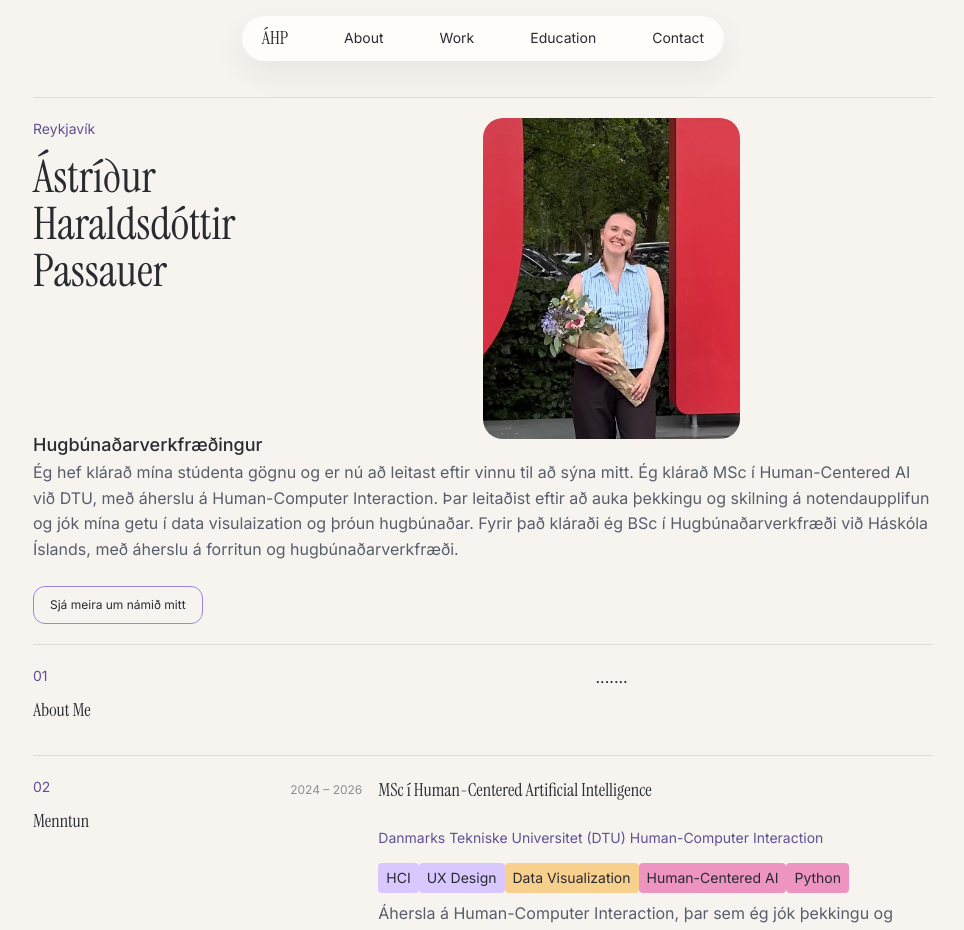
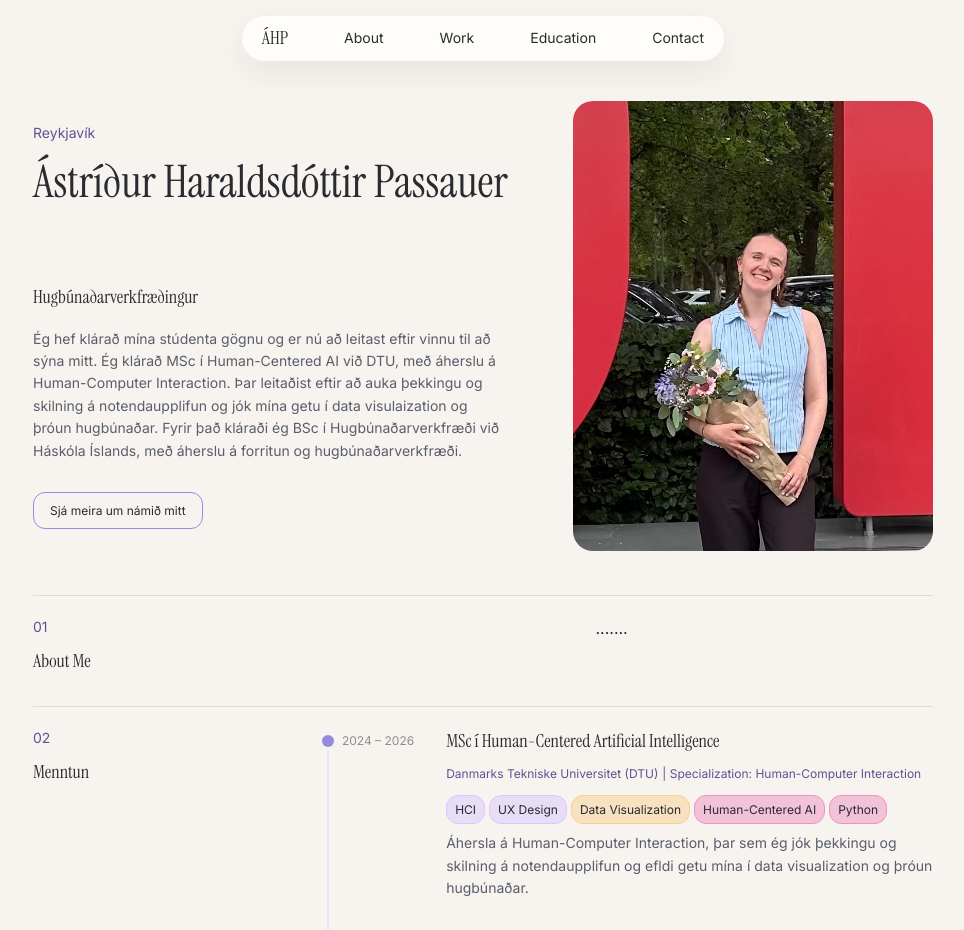
Before and after one commit to ahp9/portfolio_website, a React (Vite) app: page / in a window 1280 px wide. Shown: the top 930 px of the page, without its empty margins (157-1121 px from the left). Built offline with nearby package versions, Linux system fonts and the light colour scheme.

Commit message:
docs: finished hero and education sections

```diff
--- a/src/components/layout/Footer/Footer.css
+++ b/src/components/layout/Footer/Footer.css
@@ -5,6 +5,7 @@
     flex-direction: row;
     justify-content: space-between;
     align-items: center;
+    margin-top: var(--space-10);
 }
 
 .footer__text-container {
--- a/src/components/sections/Education/Education.css
+++ b/src/components/sections/Education/Education.css
@@ -4,15 +4,43 @@
     gap: var(--space-6);
 }
 
-.education__entry:not(:last-child) {
-    padding-bottom: var(--space-6);
-    border-bottom: 1px solid var(--color-border);
+.education__entry {
+    display: grid;
+    grid-template-columns: 140px 1fr;
+    column-gap: var(--space-4);
+    align-items: stretch;
 }
 
-.education__entry {
-    display: flex;
-    flex-direction: row;
-    gap: var(--space-4);
+.education__entry-period-container {
+    position: relative;
+    padding-right: var(--space-4);
+    text-align: right;
+}
+
+.education__entry-period-container::before {
+    content: "";
+    position: absolute;
+    top: var(--space-2);
+    left: var(--space-6);
+    width: var(--space-3);
+    height: var(--space-3);
+    border-radius: 50%;
+    background-color: var(--color-accent);
+    z-index: 1;
+}
+
+.education__entry-period-container::after {
+    content: "";
+    position: absolute;
+    top: var(--space-5);
+    bottom: calc(-1 * var(--space-6));
+    left: 2.3rem;
+    width: 2px;
+    background-color: var(--color-lavender);
+}
+
+.education__entry:last-child .education__entry-period-container::after {
+    display: none;
 }
 
 .education__entry-header {
@@ -27,6 +55,7 @@
     font-family: var(--font-display);
     color: var(--color-text-primary);
     font-weight: var(--font-weight-medium);
+    margin-bottom: var(--space-1);
 }
 
 .education__period {
@@ -42,13 +71,19 @@
 }
 
 .education__institution {
-    font-size: var(--text-sm);
+    font-size: var(--text-xs);
     color: var(--color-accent-text);
     margin-top: var(--space-1);
 }
 
+.education__tags {
+    display: flex;
+    flex-wrap: wrap;
+    gap: var(--space-1);
+}
+
 .education__description {
-    font-size: var(--text-base);
+    font-size: var(--text-sm);
     color: var(--color-text-secondary);
     line-height: var(--leading-body);
     margin-top: var(--space-2);
--- a/src/components/sections/Education/Education.tsx
+++ b/src/components/sections/Education/Education.tsx
@@ -19,7 +19,7 @@ function Education() {
               <div className="education__institution-container">
                 <p className="education__institution">{entry.institution}</p>
                 {entry.specialization && (
-                  <p className="education__institution">{entry.specialization}</p>
+                  <p className="education__institution">| Specialization: {entry.specialization}</p>
                 )}
               </div>
               {entry.tags && (
--- a/src/components/sections/Hero/Hero.css
+++ b/src/components/sections/Hero/Hero.css
@@ -1,5 +1,22 @@
+.hero {
+    display: flex;
+    align-items: center;
+    justify-content: space-between;
+    gap: 64px;
+    margin: auto;
+    max-width: var(--content-width);
+    padding-block: var(--space-5);
+}
+
+.hero__content {
+    display: flex;
+    flex-direction: column;
+    align-items: flex-start;
+    gap: var(--space-4);
+}
+
 .text__subtitle {
-    font-family: var(--font-body);
+    font-family: var(--font-display);
     font-size: var(--text-lg);
     color: var(--color-text-primary);
     font-weight: var(--font-weight-medium);
@@ -11,12 +28,12 @@
     aspect-ratio: 4 / 5;
     object-fit: cover;
     border-radius: var(--radius-lg);
+    flex-shrink: 0;
 }
 
 .text__description {
     font-family: var(--font-body);
-    font-size: var(--text-base);
+    font-size: var(--text-sm);
     color: var(--color-text-secondary);
-    margin-bottom: var(--space-5);
     max-width: var(--content-width);
 }
--- a/src/components/sections/Hero/Hero.tsx
+++ b/src/components/sections/Hero/Hero.tsx
@@ -1,17 +1,13 @@
-import { SectionLayout } from "../../layout/SectionLayout/SectionLayout";
+import SectionHeading from "../../ui/SectionHeading/SectionHeading";
 import Button from "../../ui/Button/Button";
 
 import './Hero.css';
 
 function Hero() {
   return (
-    <SectionLayout
-        id="hero"
-        title="Ástríður Haraldsdóttir Passauer"
-        number="Reykjavík"
-        size="lg"
-        below={
-            <>
+    <section id="hero" className="hero">
+        <div className="hero__content">
+            <SectionHeading title="Ástríður Haraldsdóttir Passauer" subtitle="Reykjavík" size="lg" />
             <h4 className="text__subtitle">Hugbúnaðarverkfræðingur</h4>
             <p className="text__description">Ég hef klárað mína stúdenta gögnu og er nú að leitast eftir vinnu til að sýna mitt.
                 Ég klárað MSc í Human-Centered AI við DTU, með áherslu á Human-Computer Interaction.
@@ -21,11 +17,9 @@ function Hero() {
             <Button scrollTo="education" variant="primary">
                 Sjá meira um námið mitt
             </Button>
-            </>
-        }
-    >
+        </div>
         <img className="hero__profile-image" src="/profile_photo.jpeg" alt="Ástríður Haraldsdóttir Passauer" />
-    </SectionLayout>
+    </section>
   );
 }
 
--- a/src/components/ui/Tag/Tag.css
+++ b/src/components/ui/Tag/Tag.css
@@ -1,35 +1,38 @@
-
-
 .tag {
     display: inline-block;
-    padding: 0.25rem 0.5rem;
-    border-radius: 0.25rem;
-    font-size: var(--text-sm);
+    padding: var(--space-1) var(--space-2);
+    border-radius: var(--radius-md);
+    font-size: var(--text-xs);
     font-family: var(--font-body);
     color: var(--color-text-primary);
 }
 
 .tag--green {
-    background-color: var(--color-tag-green);
-    color:  var(--color-primary);
+    color: var(--color-tag-green-text);
+    background-color: color-mix(in srgb, var(--color-tag-green) 50%, transparent);
+    border: var(--color-tag-green) 1px solid;
 }
 
 .tag--blue {
-    background-color: var(--color-tag-blue);
-    color:  var(--color-primary);
+    color: var(--color-tag-blue-text);
+    background-color: color-mix(in srgb, var(--color-tag-blue) 50%, transparent);
+    border: var(--color-tag-blue) 1px solid;
 }
 
 .tag--purple {
-    background-color: var(--color-tag-purple);
-    color:  var(--color-primary);
+    color: var(--color-tag-purple-text);
+    background-color: color-mix(in srgb, var(--color-tag-purple) 50%, transparent);
+    border: var(--color-tag-purple) 1px solid;
 }
 
 .tag--orange {
-    background-color: var(--color-tag-orange);
-    color:  var(--color-primary);
+    color: var(--color-tag-orange-text);
+    background-color: color-mix(in srgb, var(--color-tag-orange) 50%, transparent);
+    border: var(--color-tag-orange) 1px solid;
 }
 
 .tag--pink {
-    background-color: var(--color-tag-pink);
-    color:  var(--color-primary);
+    color: var(--color-tag-pink-text);
+    background-color: color-mix(in srgb, var(--color-tag-pink) 50%, transparent);
+    border: var(--color-tag-pink) 1px solid;
 }
```
Lines whose indentation alone changed are shown as unchanged.
